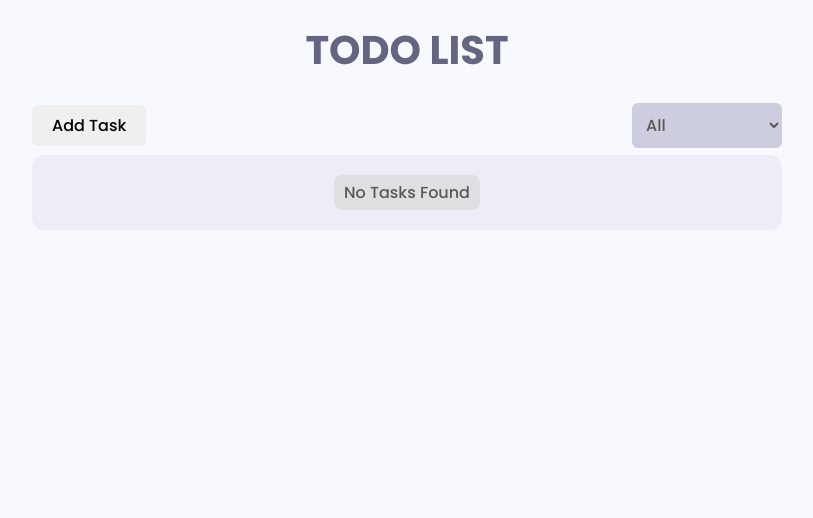
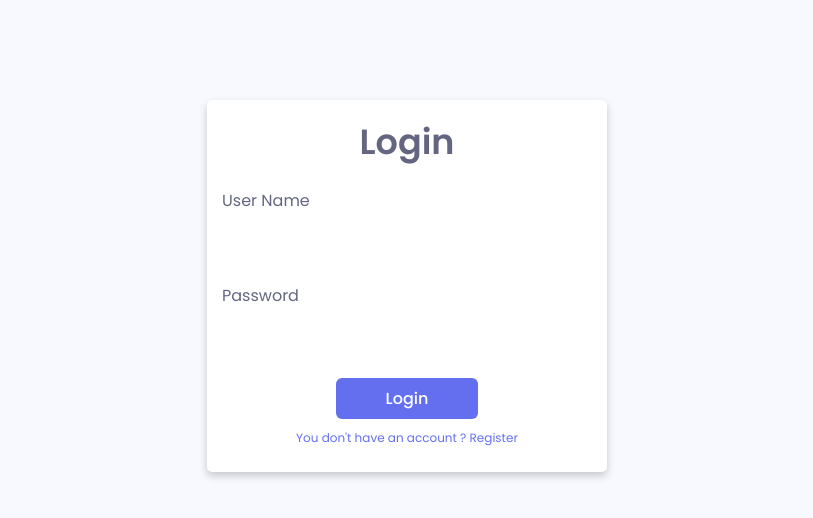
Before and after one commit to Hamza405/Todo-Web-App, a React (Create React App) app: page / in a window 1280 px wide. Shown: the top 518 px of the page, without its empty margins (233-1046 px from the left). Built offline with nearby package versions, Linux system fonts and the light colour scheme.

Commit message:
Implement Login Page Deisgn

```diff
--- a/src/App.js
+++ b/src/App.js
@@ -2,19 +2,21 @@ import { Toaster } from "react-hot-toast";
 import AppHeader from "./components/AppHeader";
 import PageTitle from "./components/PageTitle";
 import TodoList from "./components/TodoList";
+import LoginPage from "./pages/LoginPage";
 import style from "./styles/modules/app.module.scss";
 
 function App() {
   return (
     <>
-      <div className="container">
+      <LoginPage />
+      {/* <div className="container">
         <PageTitle>Todo List</PageTitle>
         <div className={style.app__wrapper}>
           <AppHeader></AppHeader>
           <TodoList />
         </div>
       </div>
-      <Toaster position="bottom-right" />
+      <Toaster position="bottom-right" /> */}
     </>
   );
 }
--- /dev/null
+++ b/src/pages/LoginPage.jsx
@@ -0,0 +1,34 @@
+import React from "react";
+import Button from "../components/Button";
+import style from "../styles/modules/register.module.scss";
+
+const LoginPage = () => {
+  return (
+    <div className={style.page__wrapper}>
+      <div className={style.card}>
+        <form className={style.form}>
+          <h2 className={style.formTitle}>Login</h2>
+          <label htmlFor="username">
+            User Name
+            <input id="username" />
+          </label>
+          <label htmlFor="password">
+            Password
+            <input id="password" type="password" />
+          </label>
+          <Button
+            style={{ padding: "0.8rem 5rem" }}
+            isAuthPage={true}
+            type="submit"
+            variant="primary"
+          >
+            Login
+          </Button>
+          <p>You don't have an account ? Register</p>
+        </form>
+      </div>
+    </div>
+  );
+};
+
+export default LoginPage;
--- /dev/null
+++ b/src/styles/modules/register.module.scss
@@ -0,0 +1,54 @@
+@import '../_mixins.scss';
+
+.page__wrapper{
+    padding-top: 100px;
+    display: flex;
+    align-items: center;
+    justify-content: center;
+}
+
+.formTitle {
+	color: var(--black-1);
+	font-size: 3.5rem;
+	font-weight: 600;
+	margin-bottom: 2rem;
+	text-transform: capitalize;
+}
+
+.form {
+    display: flex;
+    flex-direction: column;
+    align-items: center;
+	label {
+		font-size: 1.6rem;
+		color: var(--black-1);
+		input,
+		select {
+			margin-top: 0.5rem;
+			margin-bottom: 2rem;
+			width: 100%;
+			padding: 1rem;
+			border: none;
+			background-color: var(--white);
+			font-size: 1.6rem;
+		}
+	}
+	p {
+		color: var(--primaryPurple);
+		font-size: 12px;
+		margin: 10px;
+		cursor: pointer;
+	}
+}
+
+.card{
+	width: 400px;
+	@include smallDeviceSize {
+		width: 330px;
+	}
+	box-shadow: 0 4px 8px 0 rgba(0,0,0,0.2);
+  	transition: 0.3s;
+  	border-radius: 5px;
+	padding: 15px;
+	background-color: var(--white);;
+}
```
Also changed, not shown: src/styles/modules/app.module.scss (line endings or trailing spaces).
